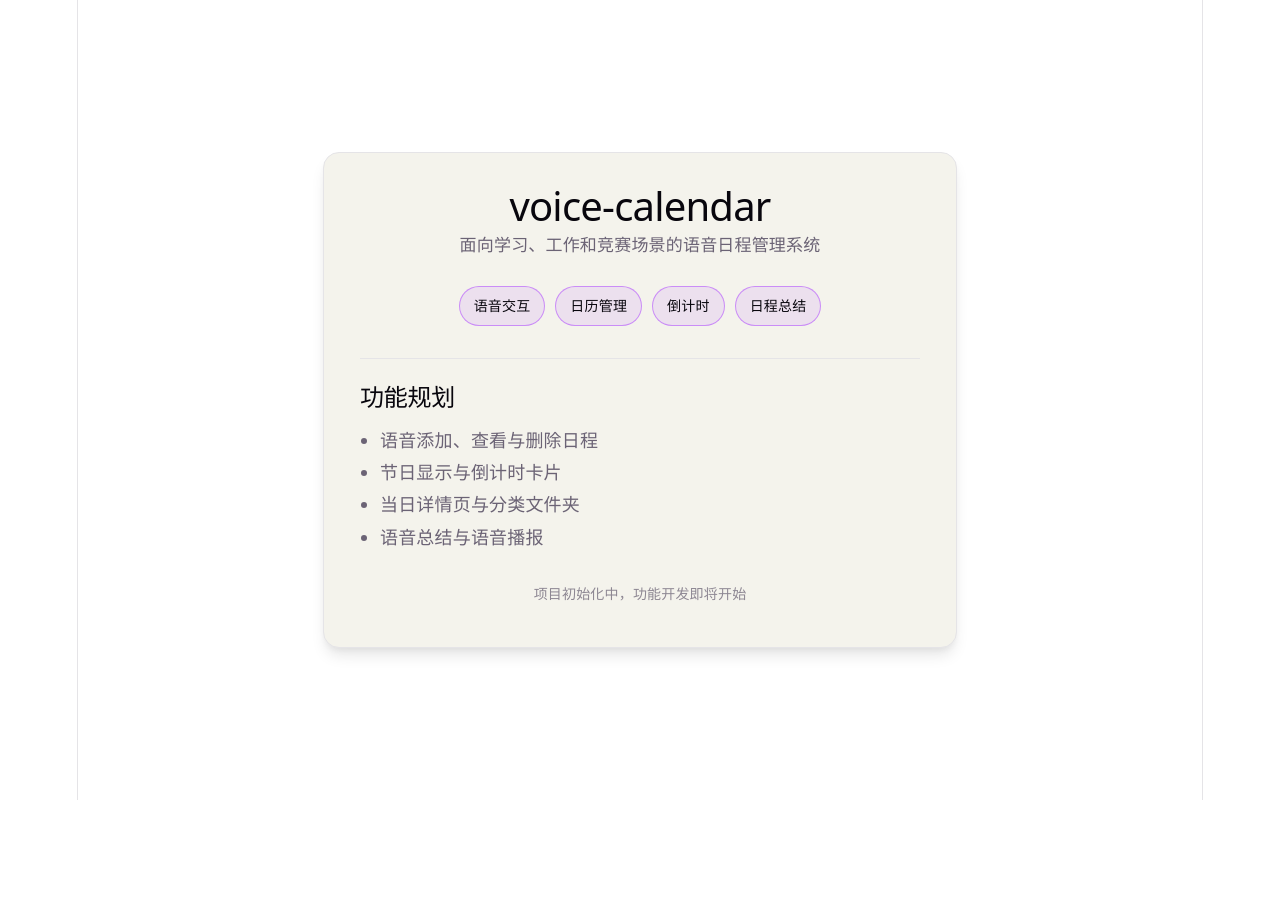
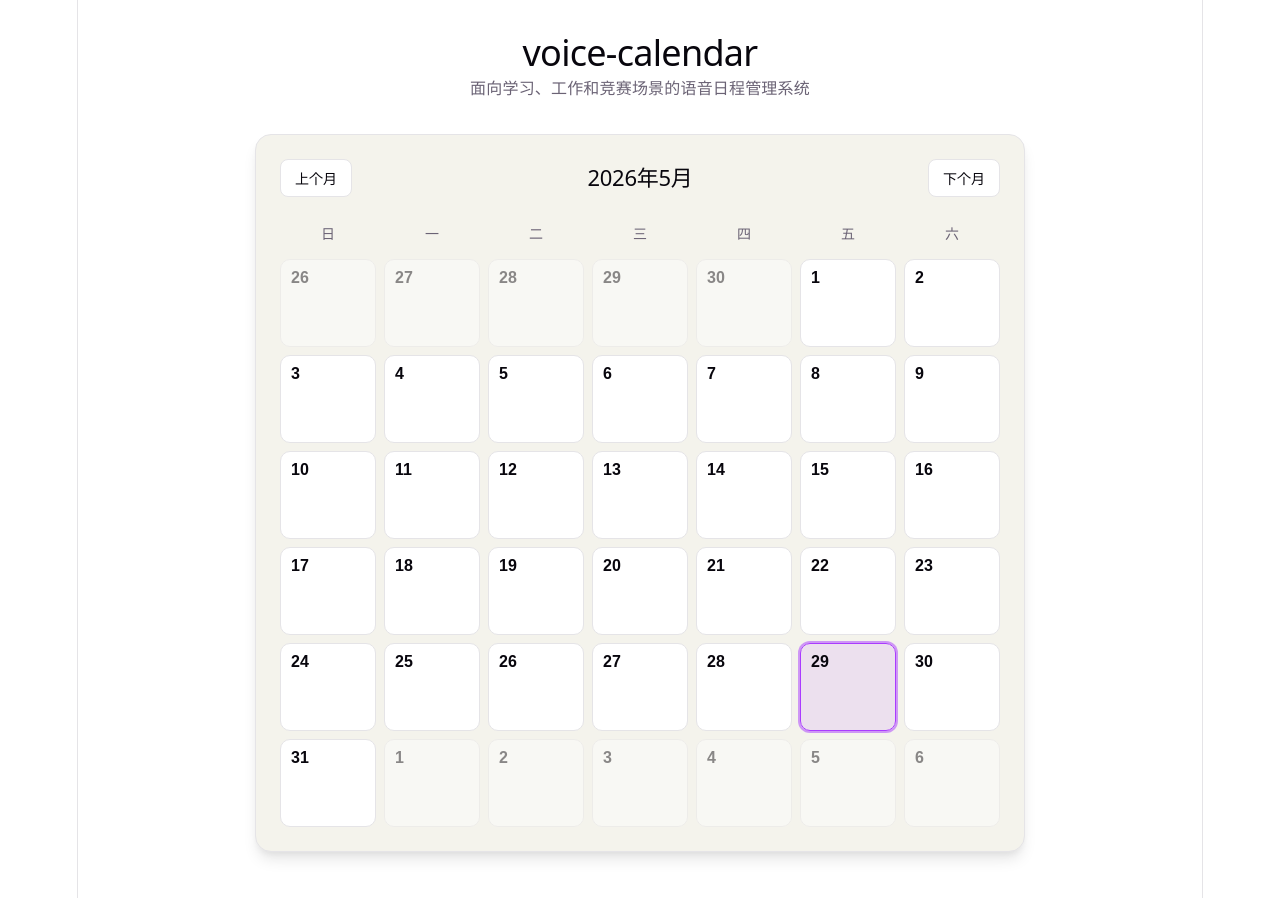
Before and after one commit to rp7se/voice-calendar, a React (Vite) app: page / in a window 1280 px wide. Before the commit the page ends 800 px from the top, so only its background shows below. Built offline with nearby package versions, Linux system fonts and the light colour scheme.

Commit message:
feat: display calendar view on home page

```diff
--- a/src/App.css
+++ b/src/App.css
@@ -1,86 +1,188 @@
 .app {
   display: flex;
+  flex-direction: column;
   align-items: center;
-  justify-content: center;
   flex: 1;
-  padding: 48px 24px;
+  gap: 32px;
+  padding: 40px 24px 48px;
 }
 
-.intro-card {
+.app-header {
   width: 100%;
-  max-width: 560px;
-  padding: 40px 36px;
+  max-width: 720px;
+  text-align: center;
+}
+
+.app-header h1 {
+  margin: 0 0 10px;
+  font-size: 36px;
+  letter-spacing: -0.02em;
+}
+
+.intro-desc {
+  margin: 0;
+  color: var(--text);
+  font-size: 16px;
+  line-height: 1.6;
+}
+
+/* --- 月历 --- */
+
+.calendar-view {
+  width: 100%;
+  max-width: 720px;
+  padding: 24px;
   border: 1px solid var(--border);
   border-radius: 16px;
   background: var(--code-bg);
   box-shadow: var(--shadow);
-  text-align: center;
 }
 
-.intro-card h1 {
-  margin: 0 0 12px;
-  font-size: 40px;
-  letter-spacing: -0.02em;
+.calendar-toolbar {
+  display: flex;
+  align-items: center;
+  justify-content: space-between;
+  gap: 12px;
+  margin-bottom: 20px;
 }
 
-.intro-desc {
-  color: var(--text);
-  font-size: 17px;
-  line-height: 1.6;
-  margin-bottom: 28px;
+.calendar-title {
+  margin: 0;
+  font-size: 22px;
+  font-weight: 500;
+  color: var(--text-h);
 }
 
-.feature-tags {
-  display: flex;
-  flex-wrap: wrap;
-  gap: 10px;
-  justify-content: center;
-  margin-bottom: 32px;
+.calendar-nav-btn {
+  padding: 8px 14px;
+  border: 1px solid var(--border);
+  border-radius: 8px;
+  background: var(--bg);
+  color: var(--text-h);
+  font-size: 14px;
+  cursor: pointer;
+  transition: border-color 0.2s, background 0.2s;
 }
 
-.feature-tag {
-  padding: 6px 14px;
-  border-radius: 999px;
-  font-size: 14px;
-  color: var(--text-h);
+.calendar-nav-btn:hover {
+  border-color: var(--accent-border);
   background: var(--accent-bg);
-  border: 1px solid var(--accent-border);
 }
 
-.planned-section {
-  text-align: left;
-  padding-top: 24px;
-  border-top: 1px solid var(--border);
+.calendar-weekdays {
+  display: grid;
+  grid-template-columns: repeat(7, 1fr);
+  gap: 8px;
+  margin-bottom: 8px;
 }
 
-.planned-section h2 {
-  margin-bottom: 12px;
+.calendar-weekday {
+  text-align: center;
+  font-size: 14px;
+  font-weight: 500;
+  color: var(--text);
+  padding: 4px 0;
 }
 
-.planned-section ul {
-  margin: 0;
-  padding-left: 20px;
-  color: var(--text);
-  line-height: 1.8;
+.calendar-grid {
+  display: grid;
+  grid-template-columns: repeat(7, 1fr);
+  gap: 8px;
 }
 
-.status-note {
-  margin-top: 28px;
-  font-size: 14px;
+.calendar-day {
+  display: flex;
+  flex-direction: column;
+  align-items: flex-start;
+  gap: 6px;
+  min-height: 88px;
+  padding: 10px;
+  border: 1px solid var(--border);
+  border-radius: 10px;
+  background: var(--bg);
+  color: var(--text-h);
+  text-align: left;
+  cursor: pointer;
+  transition: border-color 0.2s, box-shadow 0.2s, background 0.2s;
+}
+
+.calendar-day:hover {
+  border-color: var(--accent-border);
+}
+
+.calendar-day--muted {
+  opacity: 0.45;
+}
+
+.calendar-day--today {
+  border-color: var(--accent-border);
+  background: var(--accent-bg);
+}
+
+.calendar-day--selected {
+  border-color: var(--accent);
+  box-shadow: 0 0 0 2px var(--accent-border);
+  background: var(--accent-bg);
+}
+
+.calendar-day--today.calendar-day--selected {
+  background: var(--accent-bg);
+}
+
+.calendar-day-number {
+  font-size: 16px;
+  font-weight: 600;
+  line-height: 1;
+}
+
+.calendar-day-events {
+  display: flex;
+  align-items: center;
+  gap: 6px;
+  font-size: 11px;
   color: var(--text);
-  opacity: 0.75;
+  line-height: 1.2;
+}
+
+.calendar-day-dot {
+  width: 6px;
+  height: 6px;
+  border-radius: 50%;
+  background: var(--accent);
+  flex-shrink: 0;
 }
 
 @media (max-width: 640px) {
   .app {
-    padding: 32px 16px;
+    padding: 24px 12px 32px;
+    gap: 24px;
   }
 
-  .intro-card {
-    padding: 28px 20px;
+  .calendar-view {
+    padding: 16px 12px;
   }
 
-  .intro-card h1 {
-    font-size: 32px;
+  .calendar-toolbar {
+    flex-wrap: wrap;
+    justify-content: center;
+  }
+
+  .calendar-title {
+    order: -1;
+    width: 100%;
+    text-align: center;
+  }
+
+  .calendar-day {
+    min-height: 64px;
+    padding: 8px 6px;
+  }
+
+  .calendar-day-events {
+    font-size: 10px;
+  }
+
+  .calendar-day-dot {
+    display: none;
   }
 }
--- a/src/App.tsx
+++ b/src/App.tsx
@@ -1,40 +1,15 @@
+import CalendarView from './components/CalendarView.tsx'
 import './App.css'
-
-const FEATURE_TAGS = ['语音交互', '日历管理', '倒计时', '日程总结']
-
-const PLANNED_FEATURES = [
-  '语音添加、查看与删除日程',
-  '节日显示与倒计时卡片',
-  '当日详情页与分类文件夹',
-  '语音总结与语音播报',
-]
 
 function App() {
   return (
     <main className="app">
-      <section className="intro-card">
+      <header className="app-header">
         <h1>voice-calendar</h1>
         <p className="intro-desc">面向学习、工作和竞赛场景的语音日程管理系统</p>
+      </header>
 
-        <div className="feature-tags">
-          {FEATURE_TAGS.map((tag) => (
-            <span key={tag} className="feature-tag">
-              {tag}
-            </span>
-          ))}
-        </div>
-
-        <div className="planned-section">
-          <h2>功能规划</h2>
-          <ul>
-            {PLANNED_FEATURES.map((feature) => (
-              <li key={feature}>{feature}</li>
-            ))}
-          </ul>
-        </div>
-
-        <p className="status-note">项目初始化中，功能开发即将开始</p>
-      </section>
+      <CalendarView />
     </main>
   )
 }
```
